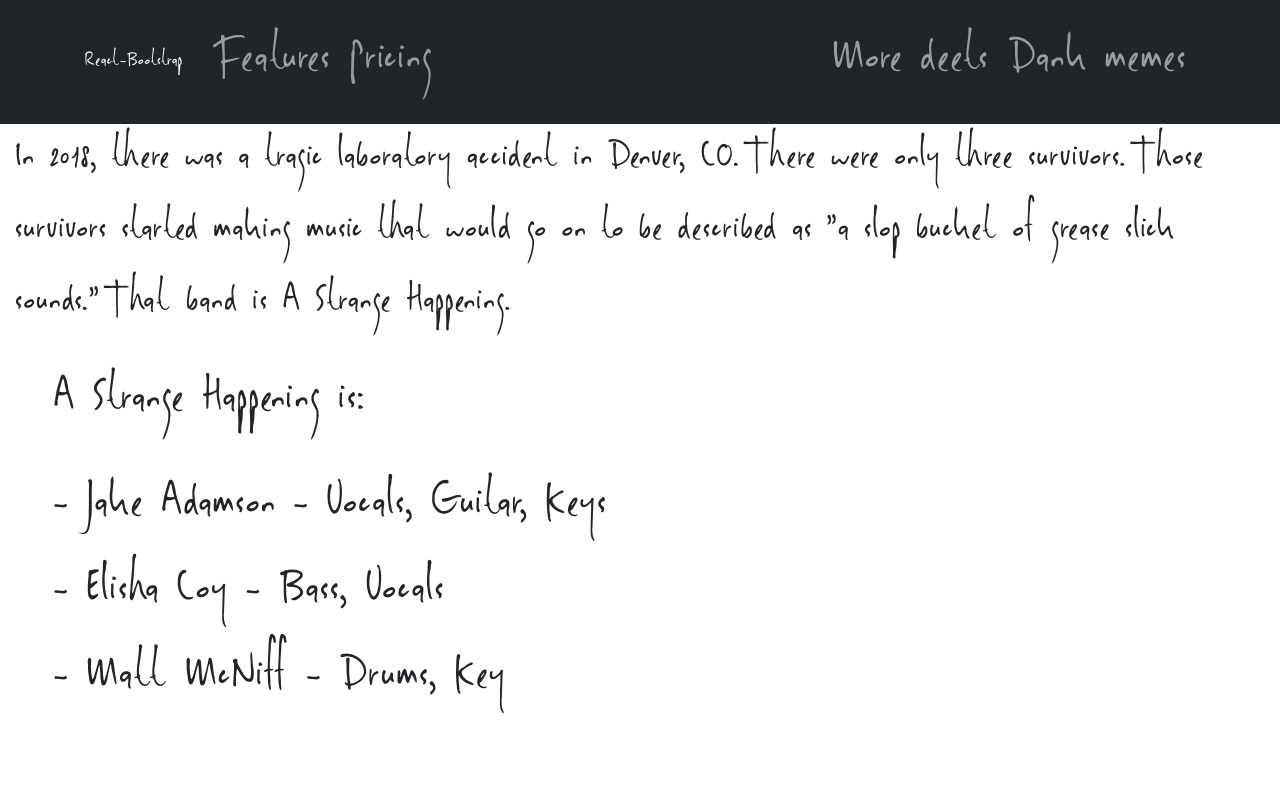
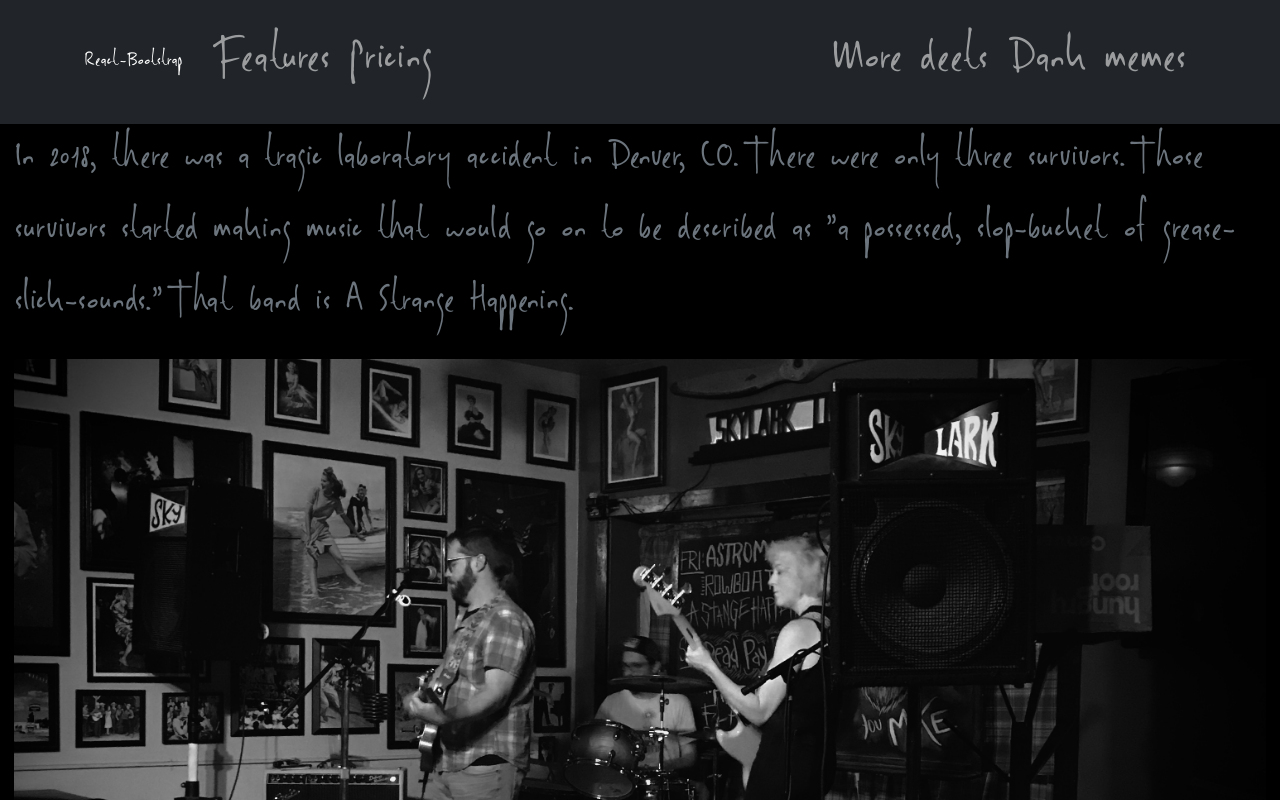
Before and after one commit to JKLA13/ash-band-page, a React (Create React App) app in the folder client/: page /#/about in a window 1280 px wide. Shown: the top 800 px of the page. Built offline with nearby package versions, Linux system fonts and the light colour scheme.

Commit message:
added basic info to music page

```diff
--- a/client/src/pages/About.js
+++ b/client/src/pages/About.js
@@ -3,22 +3,24 @@ import React from "react";
 import Container from "react-bootstrap/Container";
 import Row from "react-bootstrap/Row";
 import Col from "react-bootstrap/Col";
-// import Image from "react-bootstrap/Image";
-// import Picture from "../assets/images/IMG_0021.JPG";
+import Image from "react-bootstrap/Image";
+import Picture from "../assets/images/IMG_0027.jpg";
 import "../fonts/stylesheet.css";
 
 function About() {
   return (
     <>
-      <Container fluid bg>
+      <Container fluid className="bg-black text-muted">
         <Row>
           <Col>
             <p>
               In 2018, there was a tragic laboratory accident in Denver, CO.
               There were only three survivors. Those survivors started making
-              music that would go on to be described as "a slop bucket of grease
-              slick sounds." That band is A Strange Happening.{" "}
+              music that would go on to be described as "a possessed,
+              slop-bucket of grease-slick-sounds." That band is A Strange
+              Happening.{" "}
             </p>
+            <Image src={Picture} className="me-8 img-fluid" />
           </Col>
         </Row>
         <Row>
--- a/client/src/pages/Home.js
+++ b/client/src/pages/Home.js
@@ -9,7 +9,7 @@ import "../fonts/stylesheet.css";
 function Home() {
   return (
     <>
-      <Container fluid>
+      <Container fluid className="bg-black text-muted">
         <Row>
           <Col>
             <h2 className="align-content-center">***Album Coming Soon***</h2>
--- a/client/src/pages/Music.js
+++ b/client/src/pages/Music.js
@@ -0,0 +1,39 @@
+import React from "react";
+// import { Link } from "react-router-dom";
+import Container from "react-bootstrap/Container";
+import Row from "react-bootstrap/Row";
+import Col from "react-bootstrap/Col";
+// import Image from "react-bootstrap/Image";
+// import Picture from "../assets/images/IMG_0021.JPG";
+import "../fonts/stylesheet.css";
+
+function About() {
+  return (
+    <>
+      <Container fluid className="bg-black text-muted">
+        <Row>
+          <Col>
+            <h2>*** Album Coming Soon! ***</h2>
+            <h2>Our First Single: The House in Cypress Canyon</h2>
+            <iframe
+              title="A Strange Happening - The House in Cypress Canyon Single"
+              style={{ padding: 5, border: 1, width: 350, height: 442 }}
+              src="https://bandcamp.com/EmbeddedPlayer/track=1951965015/size=large/bgcol=333333/linkcol=e99708/tracklist=false/transparent=true/"
+              seamless
+            >
+              <a href="https://astrangehappening.bandcamp.com/track/the-house-in-cypress-canyon-single-unmastered">
+                The House in Cypress Canyon (single-unmastered) by A Strange
+                Happening
+              </a>
+            </iframe>
+          </Col>
+        </Row>
+        <Row>
+          <Col></Col>
+        </Row>
+      </Container>
+    </>
+  );
+}
+
+export default About;
```
Also changed, not shown: client/src/assets/images/IMG_0027.jpg (added).
